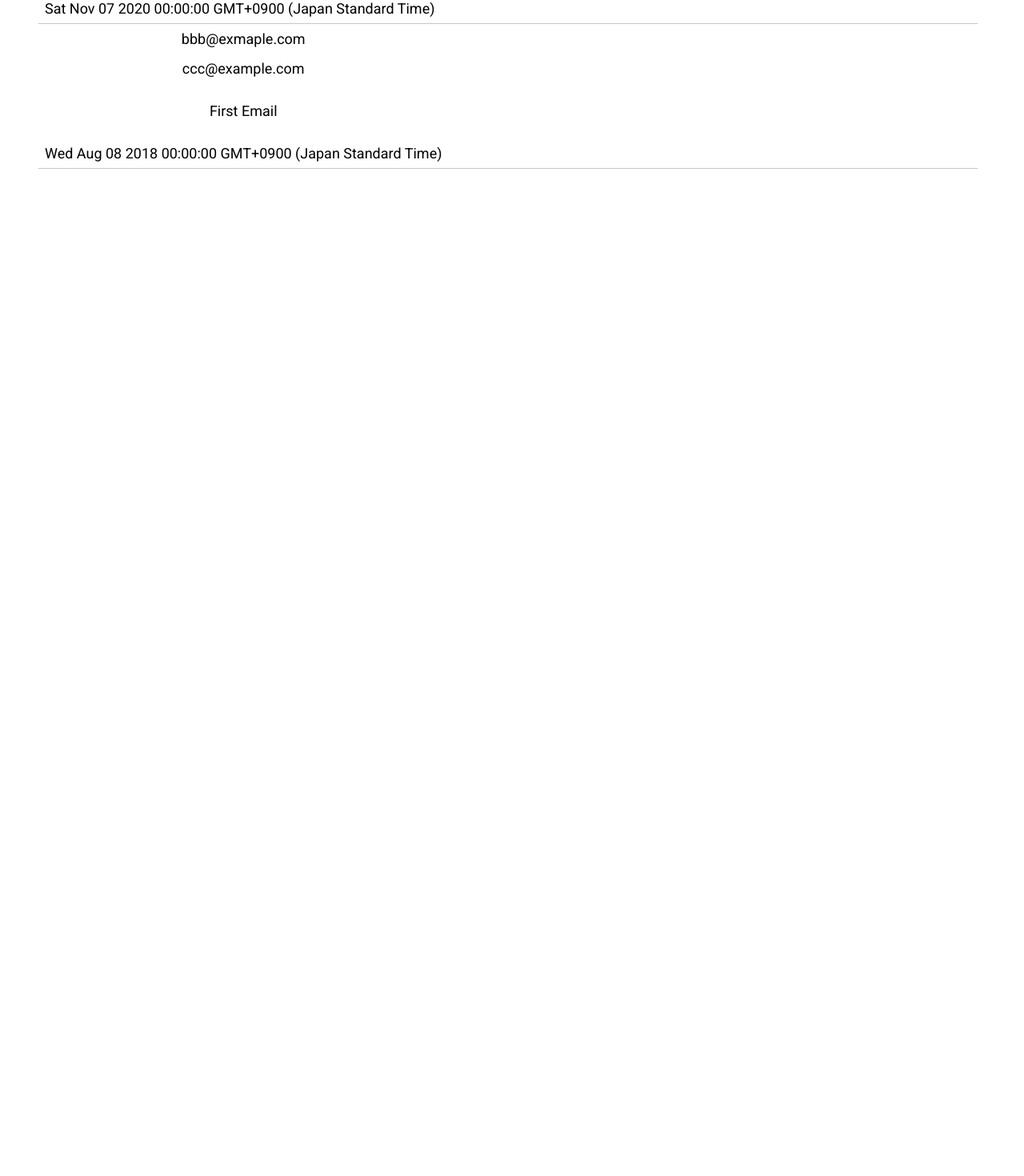
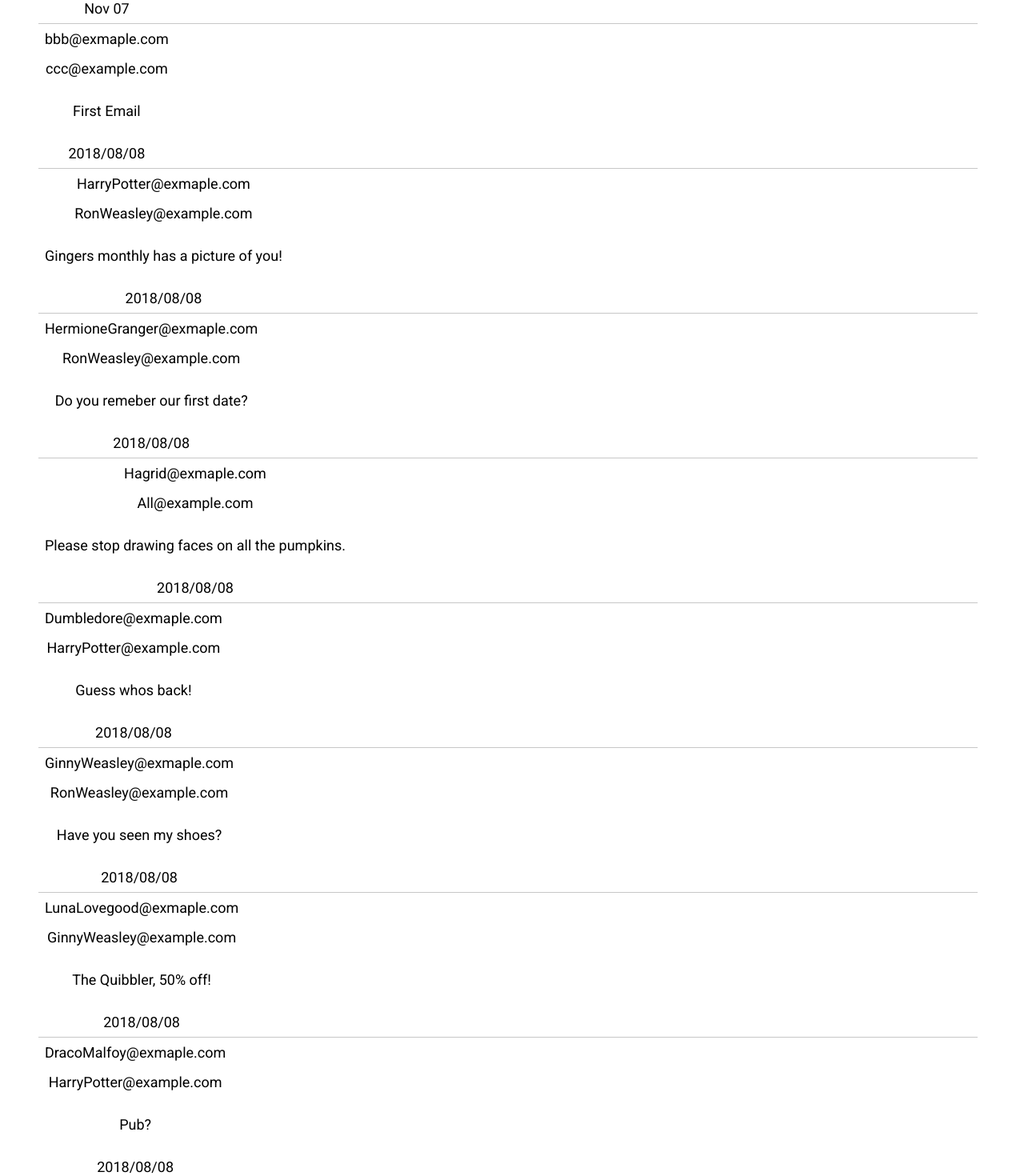
Before and after one commit to yuriko-pixel/OttoAndTsuma, a React (Create React App) app: page / in a window 1280 px wide. Shown: the part 678-2148 px from the top of the page at 80% size. Before the commit the page ends 889 px from the top, so only its background shows below. Built offline with nearby package versions, Linux system fonts and the light colour scheme.

Commit message:
Update App.js

```diff
--- a/src/App.js
+++ b/src/App.js
@@ -276,26 +276,79 @@ function App() {
     {
       from: "aaa@exmaple.com",
       to: "zzz@example.com",
-      subject: "Second Email",
+      subject: "Fourth Email",
       date: "Sun Nov 01 2020 00:00:00 GMT+0900 (Japan Standard Time)",
+      attachment: false,
     },
     {
       from: "aaa@exmaple.com",
       to: "zzz@example.com",
       subject: "Second Email",
       date: "Sun Nov 14 2020 02:00:00 GMT+0900 (Japan Standard Time)",
+      attachment: false,
     },
     {
       from: "ddd@exmaple.com",
       to: "eee@example.com",
       subject: "Third Email",
       date: "Sat Nov 07 2020 00:00:00 GMT+0900 (Japan Standard Time)",
+      attachment: false,
     },
     {
       from: "bbb@exmaple.com",
       to: "ccc@example.com",
       subject: "First Email",
       date: "Wed Aug 08 2018 00:00:00 GMT+0900 (Japan Standard Time)",
+      attachment: false,
+    },
+    {
+      from: "HarryPotter@exmaple.com",
+      to: "RonWeasley@example.com",
+      subject: "Gingers monthly has a picture of you!",
+      date: "Wed Aug 08 2018 00:00:00 GMT+0900 (Japan Standard Time)",
+      attachment: true,
+    },
+    {
+      from: "HermioneGranger@exmaple.com",
+      to: "RonWeasley@example.com",
+      subject: "Do you remeber our first date?",
+      date: "Wed Aug 08 2018 00:00:00 GMT+0900 (Japan Standard Time)",
+      attachment: false,
+    },
+    {
+      from: "Hagrid@exmaple.com",
+      to: "All@example.com",
+      subject: "Please stop drawing faces on all the pumpkins.",
+      date: "Wed Aug 08 2018 00:00:00 GMT+0900 (Japan Standard Time)",
+      attachment: false,
+    },
+    {
+      from: "Dumbledore@exmaple.com",
+      to: "HarryPotter@example.com",
+      subject: "Guess whos back!",
+      date: "Wed Aug 08 2018 00:00:00 GMT+0900 (Japan Standard Time)",
+      attachment: true,
+    },
+    {
+      from: "GinnyWeasley@exmaple.com",
+      to: "RonWeasley@example.com",
+      subject: "Have you seen my shoes?",
+      date: "Wed Aug 08 2018 00:00:00 GMT+0900 (Japan Standard Time)",
+      attachment: false,
+    },
+    {
+      from: "LunaLovegood@exmaple.com",
+      to: "GinnyWeasley@example.com",
+      subject: "The Quibbler, 50% off!",
+      date: "Wed Aug 08 2018 00:00:00 GMT+0900 (Japan Standard Time)",
+      attachment: true,
+    },
+    {
+      from: "DracoMalfoy@exmaple.com",
+      to: "HarryPotter@example.com",
+      subject: "Pub?",
+      date: "Wed Aug 08 2018 00:00:00 GMT+0900 (Japan Standard Time)",
+      attachment: false,
     },
   ];
   // Set the emails to be the incoming inital state
@@ -376,7 +429,7 @@ function App() {
             </li>
             <li className={styles.Attachment} key={Math.random()}></li>
             <li className={styles.DateCol} key={Math.random()}>
-              {items.date}
+            {calcDate(items.date)}
             </li>
           </div>
         </div>
```
